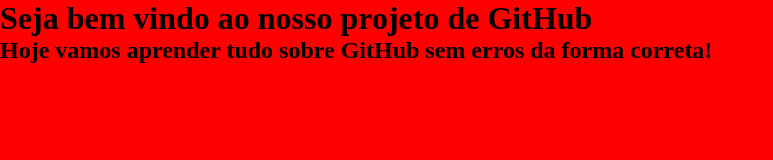
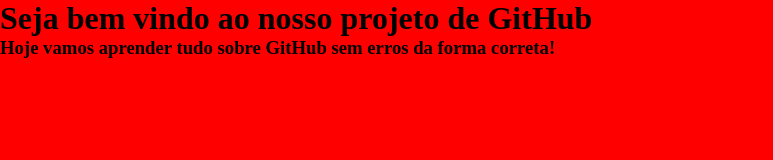
Before and after one commit to edsouzza/SysGitHub, a plain HTML site: page index.html in a window 1280 px wide. Shown: the whole page, without its empty margins (0-773 px from the left). Drawn offline with Linux system fonts and the light colour scheme.

Commit message:
Update index.html
Changed H2 for H3 of index.html

```diff
--- a/index.html
+++ b/index.html
@@ -10,6 +10,6 @@
 </head>
 <body>
     <h1>Seja bem vindo ao nosso projeto de GitHub</h1>
-    <h2>Hoje vamos aprender tudo sobre GitHub sem erros da forma correta!</h2>
+    <h3>Hoje vamos aprender tudo sobre GitHub sem erros da forma correta!</h3>
 </body>
 </html>
```
